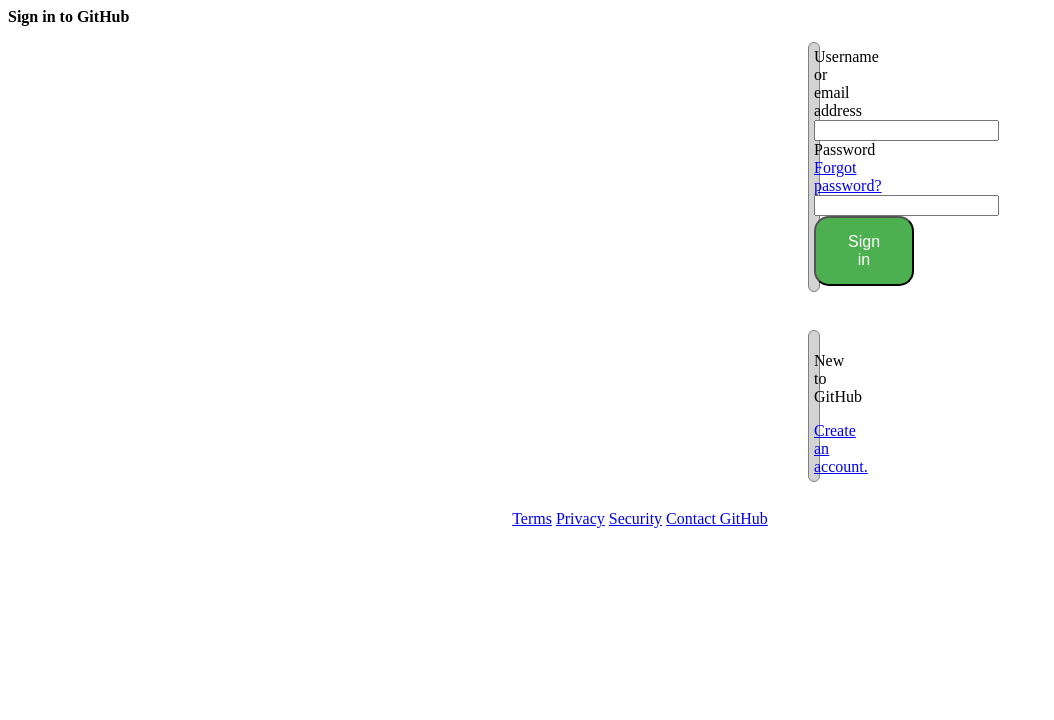
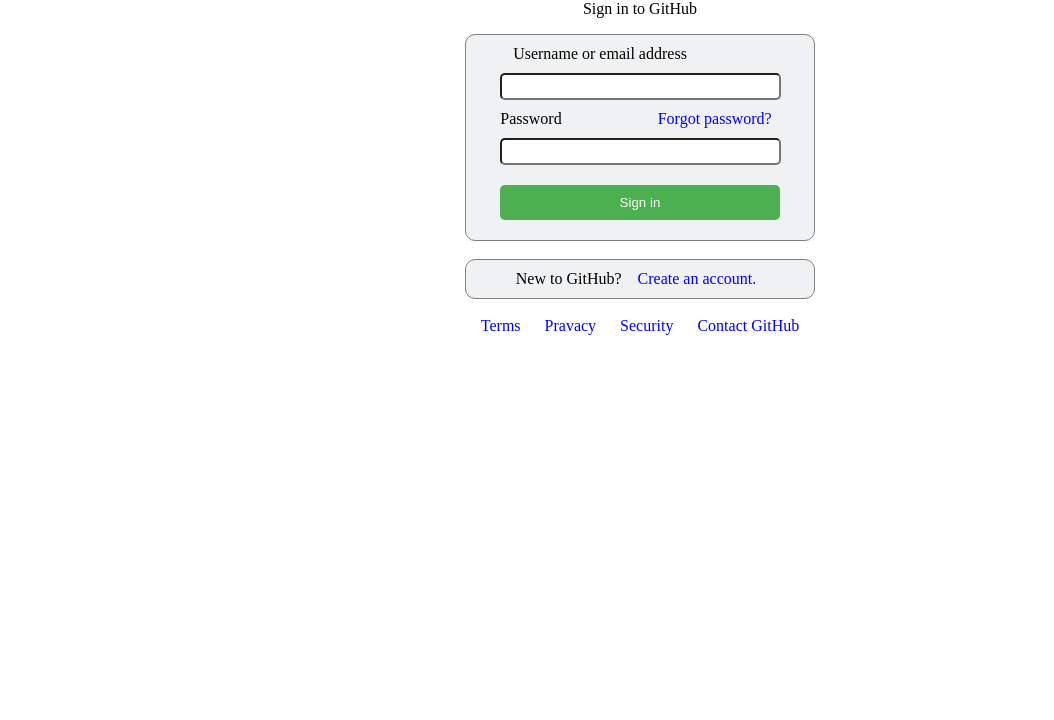
Before and after one commit to solyDenis/D4-sign-up-page, a plain HTML site: page index.html in a window 1280 px wide. Shown: the part 80-800 px from the top of the page, without its empty margins (0-1054 px from the left). Drawn offline with Linux system fonts and the light colour scheme.

Commit message:
Update index.html
github clone

```diff
--- a/index.html
+++ b/index.html
@@ -2,89 +2,110 @@
 <html>
 
 <head>
+<img src="https://upload.wikimedia.org/wikipedia/commons/9/91/Octicons-mark-github.svg" alt="GitHub logo" width="50" height="60">
+<p>Sign in to GitHub</p>
 <style>
-#main {
-  border: 1px solid gray;
-  margin-top: 10px;
-  margin-bottom: 10px;
-  margin-right: 800px;
-  margin-left: 800px;
-  background-color: lightgray;
-  color: black;
-  padding: 5px;
-  text-align: center;
-  border-radius: 15px;
+div{
+
+border: 1px solid gray;
+border-radius: 10px;
+border-width: 1px;
+
+padding: 5px;
+background-color: rgb(240, 241, 242);
+}
+a:link{
+text-decoration: none;
+color: blue;
+}
+a:hover{
+text-decoration: underline;
+}
+input{
+border-radius: 5px;
+padding: 4px 50px;
+margin: 10px 10px;
+}
+label{
+padding: 2px ;
+text-align: left;
+margin-right: 80px;
+}
+ul{
+list-style-type: none;
+margin: 0;
+padding: 0;
+}
+li{
+display: inline;
+}
+body, head{
+text-align: center;
+max-width: 350px;
+margin: auto;
+display: block;
+right: 100;
+left: 100;
 
 }
-#sign_up {
-  border: 1px solid gray;
-  margin-top: 10px;
-  margin-bottom: 10px;
-  margin-right: 800px;
-  margin-left: 800px;
-  background-color: lightgray;
-  color: black;
-  position: static;
-  padding: 5px;
-  text-align: center;
-  border-radius: 15px;
+button{
+background-color: #4CAF50;
+border: none;
+color: white;
+padding: 10px 120px;
+margin: 10px 10px;
+border-radius: 5px;
 }
-.button1 {
-  background-color: #4CAF50; /* Green */
-  border-radius: 15px;
-  color: white;
-  padding: 15px 32px;
-  text-align: center;
-  text-decoration: none;
-  display: inline-block;
-  font-size: 16px;
+#bottom{
+margin-right: 0px;
 }
-ul {
-  list-style-type: none;
-  margin: 0;
-  padding: 0;
-  text-align: center;
+#div 2{
+background-color: rgb(255,255,255);
 }
-li {
-  display: inline;
-
+.contact{
+color: rgb(100,100,100);
+}
+#top{
+background-color:gray;
+position: fixed;
+}
+div, a{
+padding-top: 10px;
+padding-bottom: 10px;
+padding-left: 10px;
+padding-right: 10px;
 }
 </style>
-<img src="https://upload.wikimedia.org/wikipedia/commons/9/91/Octicons-mark-github.svg" alt="GitHub Logo"style="width:50px;height:60px;">
-<p><b>Sign in to GitHub</b></p>
-
 </head>
 
 <body>
-<form id="main">
-<label for="fname">Username or email address</label>
+<div id:"top">
+<label>Username or email address</label>
 <br>
-<input type="text" id="fname" name="fname" >
+<input>
 <br>
-<label for="pwd">Password</label>
-<a href="url">Forgot password?</a>
+<label>Password</label>
+<a href="https://github.com/password_reset">Forgot password?</a>
 <br>
-<input type="password" id="pwd" name="pwd" >
+<input>
 <br>
-<button class="button1"type="button" onclick="alert('You Are Sign in')">Sign in</button>
-</form>
+<button>Sign in</button>
 <br>
-
-
-
-<ul id="sign_up">
-  <li><p>New to GitHub</p></li>
-  <li><a href="url">Create an account.</a></li>
-
+</div>
+<br>
+<div id="div 2">
+<ul >
+<li><label id="bottom">New to GitHub?</label></li>
+<li><a href="https://github.com/signup?source=login">Create an account.</a></li>
 </ul>
+</div>
 <br>
 <ul>
-  <li><a href="url">Terms</a></li>
-  <li><a href="url">Privacy</a></li>
-  <li><a href="url">Security</a></li>
-  <li><a href="url">Contact GitHub</a></li>
+<li><a href="https://docs.github.com/en/site-policy/github-terms/github-terms-of-service">Terms</a></li>
+<li><a href="https://docs.github.com/en/site-policy/privacy-policies/github-privacy-statement">Pravacy</a></li>
+<li><a href="https://github.com/security">Security</a></li>
+<li><a href="https://support.github.com/?tags=dotcom-direct" class="contact">Contact GitHub</a></li>
 </ul>
 </body>
 
-
 </html>
```
